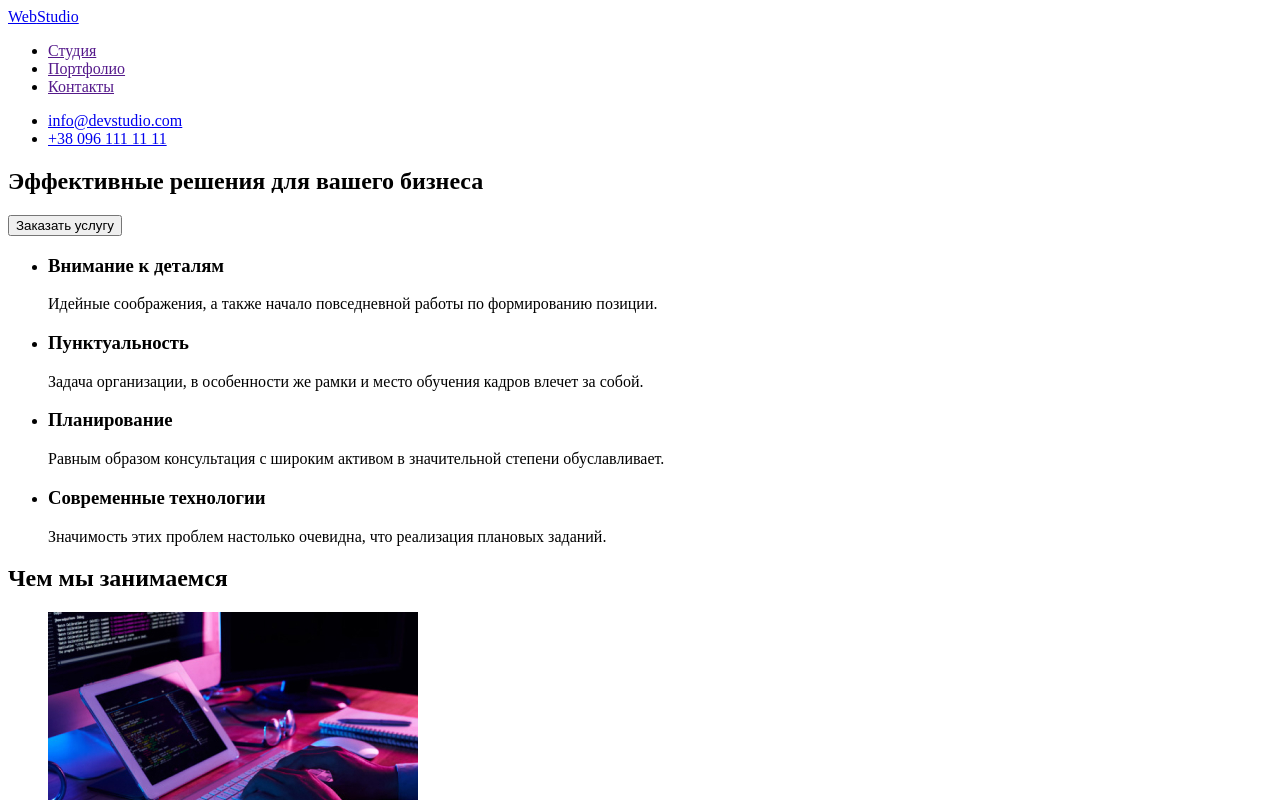
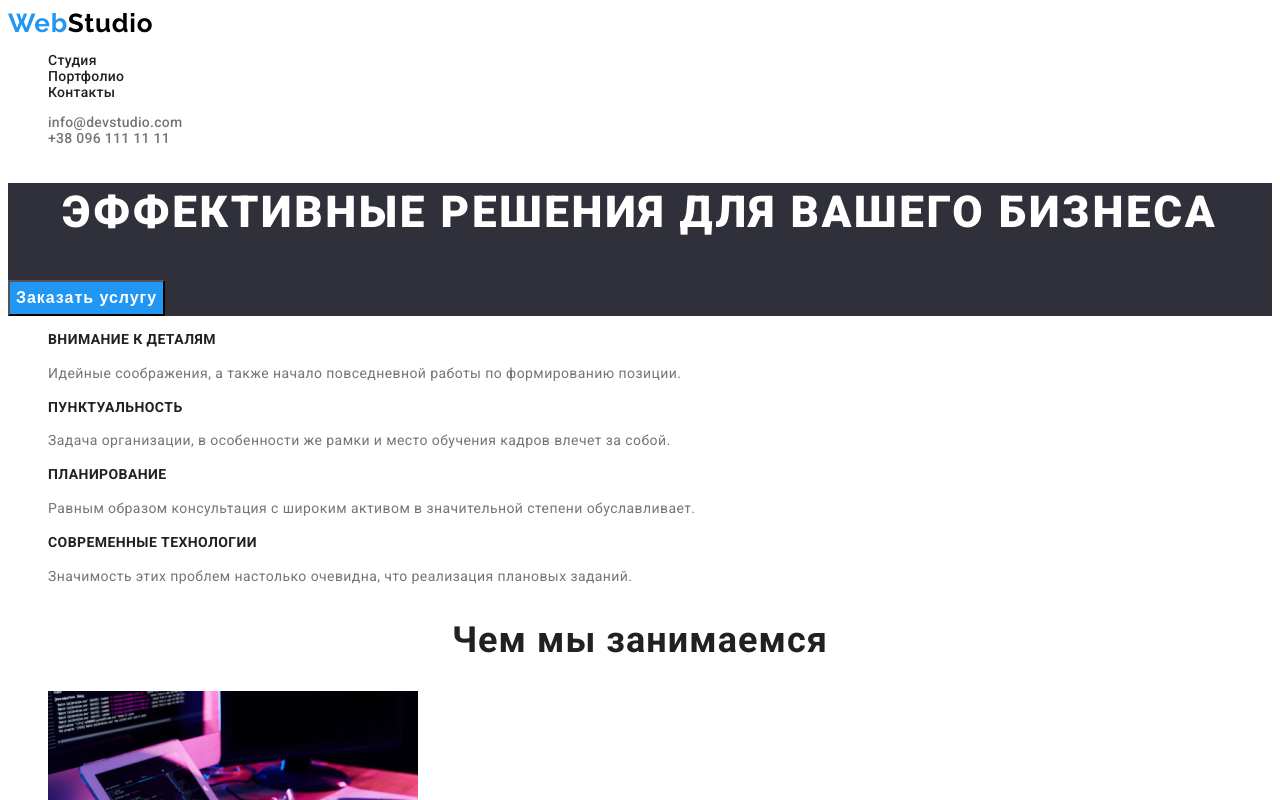
Before and after one commit to Vitaliy7171/goit-markup-hw-02, a plain HTML site: page index.html in a window 1280 px wide. Shown: the top 800 px of the page. Drawn offline with Linux system fonts and the light colour scheme.

Commit message:
css update

```diff
--- /dev/null
+++ b/css/styles.css
@@ -0,0 +1,148 @@
+.list {
+  list-style: none;
+}
+.link {
+  text-decoration: none;
+}
+.address {
+  font-style: normal;
+}
+:root {
+  --main-font: 'Roboto', sans-serif;
+}
+:root {
+  --main-color: #212121;
+}
+:root {
+  --secondary-color: #757575;
+}
+body {
+  font-family: var(--main-font);
+}
+/*########## HEADER ############*/
+.header {
+  font-weight: 500;
+  font-size: 14px;
+  line-height: 1.14;
+  letter-spacing: 0.02em;
+  color: var(--main-color);
+}
+.link-logo {
+  font-family: 'Raleway', sans-serif;
+  font-weight: 700;
+  font-size: 26px;
+  line-height: 1.19;
+  letter-spacing: 0.03em;
+  color: #000000;
+}
+.accent {
+  color: #2196f3;
+}
+.menu-link {
+  color: var(--main-color);
+}
+.contact-link {
+  color: var(--secondary-color);
+}
+.menu-link:hover,
+.menu-link:focus {
+  color: #2196f3;
+}
+.contact-link:hover,
+.menu-link:focus {
+  color: #2196f3;
+}
+
+/*########## MAIN ############*/
+.hero {
+  background-color: #2f303a;
+}
+.hero-title {
+  font-weight: 900;
+  font-size: 44px;
+  line-height: 1.36;
+  text-align: center;
+  letter-spacing: 0.06em;
+  text-transform: uppercase;
+  color: #ffffff;
+}
+.modal-btn {
+  font-weight: 700;
+  font-size: 16px;
+  line-height: 1.88;
+  display: flex;
+  align-items: center;
+  text-align: center;
+  letter-spacing: 0.06em;
+  color: #ffffff;
+  background-color: #2196f3;
+  cursor: pointer;
+}
+.about-us-title {
+  font-weight: 700;
+  font-size: 14px;
+  line-height: 1.14;
+  letter-spacing: 0.03em;
+  text-transform: uppercase;
+  color: var(--main-color);
+}
+.about-us-item {
+  font-weight: 400;
+  font-size: 14px;
+  line-height: 1.71;
+  letter-spacing: 0.03em;
+  color: var(--secondary-color);
+}
+.title {
+  font-weight: 700;
+  font-size: 36px;
+  line-height: 1.17;
+  text-align: center;
+  letter-spacing: 0.03em;
+  color: var(--main-color);
+}
+.our-team {
+  background-color: #e5e5e5;
+}
+.team-name {
+  font-weight: 500;
+  font-size: 16px;
+  line-height: 1.19;
+  text-align: center;
+  letter-spacing: 0.03em;
+  color: var(--main-color);
+}
+.team-prof {
+  font-weight: 400;
+  font-size: 16px;
+  line-height: 1.19;
+  text-align: center;
+  letter-spacing: 0.03em;
+  color: var(--secondary-color);
+}
+/*########## FOOTER ############*/
+.footer {
+  background-color: #2f303a;
+}
+.link-logo-footer {
+  font-family: 'Raleway', sans-serif;
+  font-weight: 700;
+  font-size: 26px;
+  line-height: 1.19;
+  letter-spacing: 0.03em;
+  color: #ffffff;
+}
+.address-link {
+  font-weight: 400;
+  font-size: 14px;
+  line-height: 1.71;
+  letter-spacing: 0.03em;
+  color: #ffffff;
+}
+.contacts-link {
+  font-weight: 400;
+  font-size: 14px;
+  line-height: 1.71px;
+  letter-spacing: 0.03em;
+  color: rgba(255, 255, 255, 0.6);
+}
--- a/index.html
+++ b/index.html
@@ -5,54 +5,69 @@
     <meta http-equiv="X-UA-Compatible" content="IE=edge" />
     <meta name="viewport" content="width=device-width, initial-scale=1.0" />
     <title>Document</title>
+    <link rel="preconnect" href="https://fonts.googleapis.com" />
+    <link rel="preconnect" href="https://fonts.gstatic.com" crossorigin />
+    <link
+      href="https://fonts.googleapis.com/css2?family=Raleway:wght@700&family=Roboto:wght@400;500;700;900&display=swap"
+      rel="stylesheet"
+    />
+    <link rel="stylesheet" href="./css/styles.css" />
   </head>
   <body>
-    <header>
+    <header class="header">
       <nav>
-        <a href="./index.html" lang="en"><span class="accent">Web</span>Studio</a>
-        <ul>
-          <li><a href="">Студия</a></li>
-          <li><a href="">Портфолио</a></li>
-          <li><a href="">Контакты</a></li>
+        <a class="link link-logo" href="./index.html" lang="en"
+          ><span class="accent">Web</span>Studio</a
+        >
+        <ul class="list">
+          <li><a class="link menu-link" href="">Студия</a></li>
+          <li><a class="link menu-link" href="">Портфолио</a></li>
+          <li><a class="link menu-link" href="">Контакты</a></li>
         </ul>
       </nav>
-      <ul>
-        <li><a href="mailto:info@devstudio.com">info@devstudio.com</a></li>
-        <li><a href="tel:+380961111111">+38 096 111 11 11</a></li>
+      <ul class="list">
+        <li>
+          <a class="link contact-link" href="mailto:info@devstudio.com">info@devstudio.com</a>
+        </li>
+        <li><a class="link contact-link" href="tel:+380961111111">+38 096 111 11 11</a></li>
       </ul>
     </header>
-    <main>
-      <section>
-        <h1>Эффективные решения для вашего бизнеса</h1>
-        <button type="button">Заказать услугу</button>
+    <main class="main">
+      <section class="hero">
+        <h1 class="hero-title">Эффективные решения для вашего бизнеса</h1>
+        <button class="modal-btn" type="button">Заказать услугу</button>
       </section>
       <section>
-        <ul>
+        <ul class="list about-us">
           <li>
-            <h3>Внимание к деталям</h3>
-            <p>Идейные соображения, а также начало повседневной работы по формированию позиции.</p>
+            <h3 class="about-us-title">Внимание к деталям</h3>
+            <p class="about-us-item">
+              Идейные соображения, а также начало повседневной работы по формированию позиции.
+            </p>
           </li>
           <li>
-            <h3>Пунктуальность</h3>
-            <p>
+            <h3 class="about-us-title">Пунктуальность</h3>
+            <p class="about-us-item">
               Задача организации, в особенности же рамки и место обучения кадров влечет за собой.
             </p>
           </li>
           <li>
-            <h3>Планирование</h3>
-            <p>
+            <h3 class="about-us-title">Планирование</h3>
+            <p class="about-us-item">
               Равным образом консультация с широким активом в значительной степени обуславливает.
             </p>
           </li>
           <li>
-            <h3>Современные технологии</h3>
-            <p>Значимость этих проблем настолько очевидна, что реализация плановых заданий.</p>
+            <h3 class="about-us-title">Современные технологии</h3>
+            <p class="about-us-item">
+              Значимость этих проблем настолько очевидна, что реализация плановых заданий.
+            </p>
           </li>
         </ul>
       </section>
       <section>
-        <h2>Чем мы занимаемся</h2>
-        <ul>
+        <h2 class="title">Чем мы занимаемся</h2>
+        <ul class="list">
           <li>
             <img
               src="./images/how_we_doing/img1.jpg"
@@ -79,9 +94,9 @@
           </li>
         </ul>
       </section>
-      <section>
-        <h2>Наша команда</h2>
-        <ul>
+      <section class="our-team">
+        <h2 class="title">Наша команда</h2>
+        <ul class="list">
           <li>
             <img
               src="./images/people/igor.jpg"
@@ -89,8 +104,8 @@
               width="270"
               height="260"
             />
-            <h3>Игорь Демьяненко</h3>
-            <p lang="en">Product Designer</p>
+            <h3 class="team-name">Игорь Демьяненко</h3>
+            <p class="team-prof" lang="en">Product Designer</p>
           </li>
           <li>
             <img
@@ -99,8 +114,8 @@
               width="270"
               height="260"
             />
-            <h3>Ольга Репина</h3>
-            <p lang="en">Frontend Developer</p>
+            <h3 class="team-name">Ольга Репина</h3>
+            <p class="team-prof" lang="en">Frontend Developer</p>
           </li>
           <li>
             <img
@@ -109,8 +124,8 @@
               width="270"
               height="260"
             />
-            <h3>Николай Тарасов</h3>
-            <p lang="en">Marketing</p>
+            <h3 class="team-name">Николай Тарасов</h3>
+            <p class="team-prof" lang="en">Marketing</p>
           </li>
           <li>
             <img
@@ -119,25 +134,28 @@
               width="270"
               height="260"
             />
-            <h3>Михаил Ермаков</h3>
-            <p lang="en">UI Designer</p>
+            <h3 class="team-name">Михаил Ермаков</h3>
+            <p class="team-prof" lang="en">UI Designer</p>
           </li>
         </ul>
       </section>
     </main>
-    <footer>
-      <a href="./index.html" lang="en"><span class="accent">Web</span>Studio</a>
-      <address>
-        <ul>
+    <footer class="footer">
+      <a class="link link-logo-footer" href="./index.html" lang="en"
+        ><span class="accent">Web</span>Studio</a
+      >
+      <address class="address">
+        <ul class="list">
           <li>
             <a
+              class="link address-link"
               href="https://goo.gl/maps/CviUbPJFQTQComtV8"
               target="_blank"
               >г. Киев, пр-т Леси Украинки, 26</a
             >
           </li>
-          <li><a href="mailto:info@example.com">info@example.com</a></li>
-          <li><a href="tel:+380991111111">+38 099 111 11 11</a></li>
+          <li><a class="link contacts-link" href="mailto:info@example.com">info@example.com</a></li>
+          <li><a class="link contacts-link" href="tel:+380991111111">+38 099 111 11 11</a></li>
         </ul>
       </address>
     </footer>
```
Also changed, not shown: .prettierrc.json (added).
